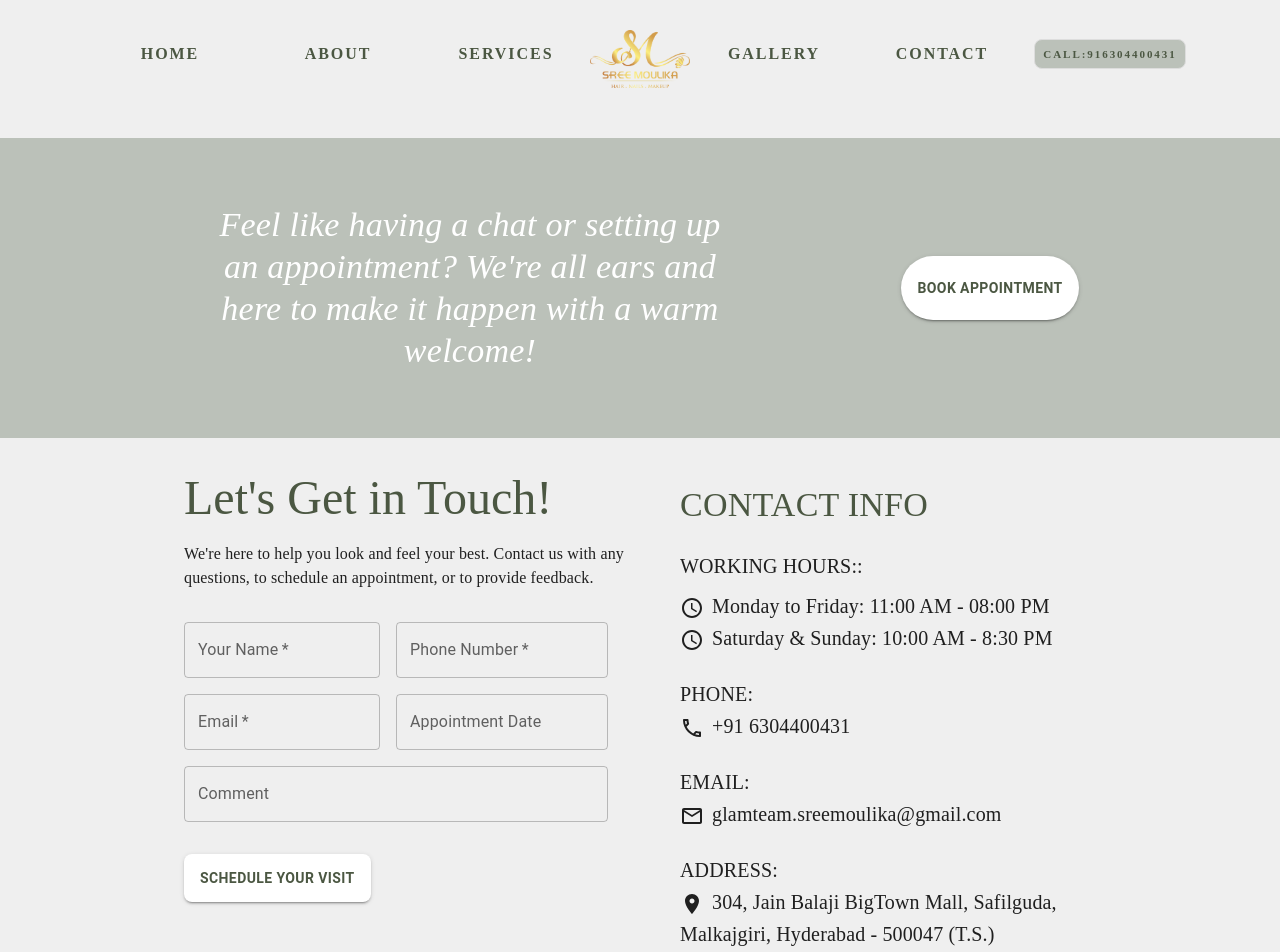
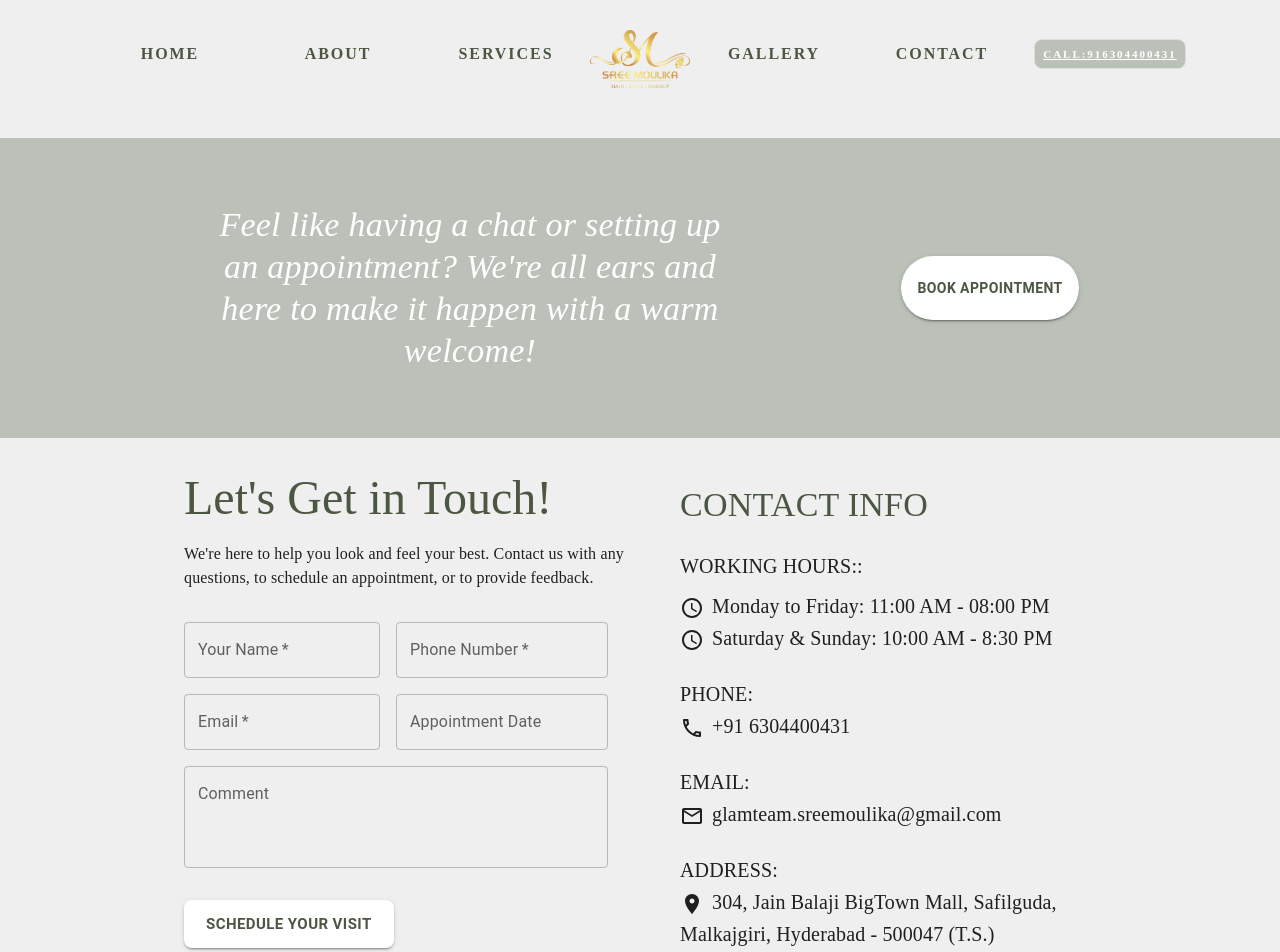
Before and after one commit to raki70184/sreemoulikaluxury, a React (Create React App) app: page /contact in a window 1280 px wide. Shown: the top 952 px of the page. Built offline with nearby package versions, Linux system fonts and the light colour scheme.

Commit message:
Fix for contact form Submit button and button stylings across the application

```diff
--- a/src/components/ContactForm/ContactForm.css
+++ b/src/components/ContactForm/ContactForm.css
@@ -11,7 +11,7 @@
 .appointment button {
   height: 3rem;
   border-radius: 0.5rem;
-  color: #4b5742!important;
+  color: #4b5742;
   font-weight: 600;
   background-color: #fff;
 }
--- a/src/components/ContactForm/ContactForm.tsx
+++ b/src/components/ContactForm/ContactForm.tsx
@@ -13,9 +13,11 @@ import {
 import { LocalizationProvider } from "@mui/x-date-pickers/LocalizationProvider";
 import { AdapterDayjs } from "@mui/x-date-pickers/AdapterDayjs";
 import { DatePicker } from "@mui/x-date-pickers/DatePicker";
+import { LoadingButton } from "@mui/lab";
+
+import { PostDetailsUrl } from "../utils/constants";
 
 import "./ContactForm.css"; // Import the CSS file for styles
-import { PostDetailsUrl } from "../utils/constants";
 
 interface FormData {
   name: string;
@@ -39,12 +41,14 @@ const ContactForm: React.FC = () => {
   ) as React.MutableRefObject<HTMLFormElement>;
   const [submitted, setSubmitted] = useState(false);
   const [error, setError] = useState(false);
+  const [isLoading, setIsLoading] = useState(false);
   const [formData, setFormData] = useState<FormData>(initialFormData);
 
   const theme = useTheme();
   const sm = useMediaQuery(theme.breakpoints.down("sm"));
   const submitHanlder = (e: any) => {
     e.preventDefault();
+    setIsLoading(true);
     fetch(form.current.action, {
       method: form.current.method,
       body: new FormData(form.current),
@@ -52,8 +56,12 @@ const ContactForm: React.FC = () => {
       .then((response) => {
         setSubmitted(response.ok);
         setFormData(initialFormData);
+        setIsLoading(false);
       })
-      .catch((error) => setError(error.message));
+      .catch((error) => {
+        setError(error.message)
+        setIsLoading(false);
+      });
   };
 
   return (
@@ -197,8 +205,8 @@ const ContactForm: React.FC = () => {
                   id="outlined-multiline-flexible"
                   label="Comment"
                   multiline
-                  maxRows={4}
                   name="message"
+                  rows={3}
                   value={formData.message}
                   onChange={(e) =>
                     setFormData({ ...formData, message: e.target.value })
@@ -207,14 +215,17 @@ const ContactForm: React.FC = () => {
                 />
               </Grid>
               <Grid item marginTop={2} className="appointment">
-                <Button
+                <LoadingButton
                   type="submit"
                   variant="contained"
                   sx={{ borderRadius: "10px" }}
                   fullWidth={sm}
+                  loading={isLoading}
+                  loadingIndicator="Submitting..."
+                  size="large"
                 >
-                  <a className="appointment">Schedule Your Visit</a>
-                </Button>
+                  Schedule Your Visit
+                </LoadingButton>
               </Grid>
             </Grid>
           </form>
--- a/src/components/Home/Home.css
+++ b/src/components/Home/Home.css
@@ -29,11 +29,15 @@
 
 .bookAppointment {
   background-color: #fff !important;
-  color: #4b5742 !important;
+  border-radius: 0.5rem !important;
+}
+
+.bookAppointment:hover {
+  background-color: #bbc1b9 !important;
   text-decoration: none ;
 }
 
-.bookAppointment button:hover {
-  background-color: #bbc1b9 !important;
+.bookAppointment a {
+  color: #4b5742;
   text-decoration: none ;
 }
--- a/src/components/Home/HomeComponent.tsx
+++ b/src/components/Home/HomeComponent.tsx
@@ -58,8 +58,8 @@ export const HomeComponent = () => {
           >
             {home.subDescription}
           </Typography>
-          <Button variant="contained" size="medium" fullWidth={sm} className="bookAppointment">
-            <a href="tel:+916304400431">
+          <Button variant="contained" size="large" fullWidth={sm} className="bookAppointment">
+            <a href="tel:+916304400431" >
               {buttonText.bookAppointment}
             </a>
           </Button>
--- a/src/components/Home/SelfIntroduction.tsx
+++ b/src/components/Home/SelfIntroduction.tsx
@@ -1,11 +1,11 @@
-import { Grid, Hidden, Typography } from "@mui/material";
 import React from "react";
+
+import { Grid, Typography } from "@mui/material";
 import { useTheme } from "@mui/material/styles";
 import useMediaQuery from "@mui/material/useMediaQuery";
-import ShowMoreText from "react-show-more-text";
-import { useNavigate } from "react-router-dom";
 
 import Self from "../images/Self.jpg";
+
 interface SelfIntroductionProps {}
 export const SelfIntroduction: React.FC<SelfIntroductionProps> = () => {
   const theme = useTheme();
--- a/src/components/navigation/Navigation.css
+++ b/src/components/navigation/Navigation.css
@@ -29,8 +29,9 @@
 .callMe span:first-child{
     border: 1px solid #ddd;
     background-color: #bbc1b9;
-    color: #4b5742 !important;
+    color: #fff;
     padding: 8px;
     border-radius: 8px;
     font-size: 11px !important;
+    text-decoration: underline;
 }
```
Also changed, not shown: package.json (+4 -4 lines), 1 other file (tests, documents, lock files or other folders).
